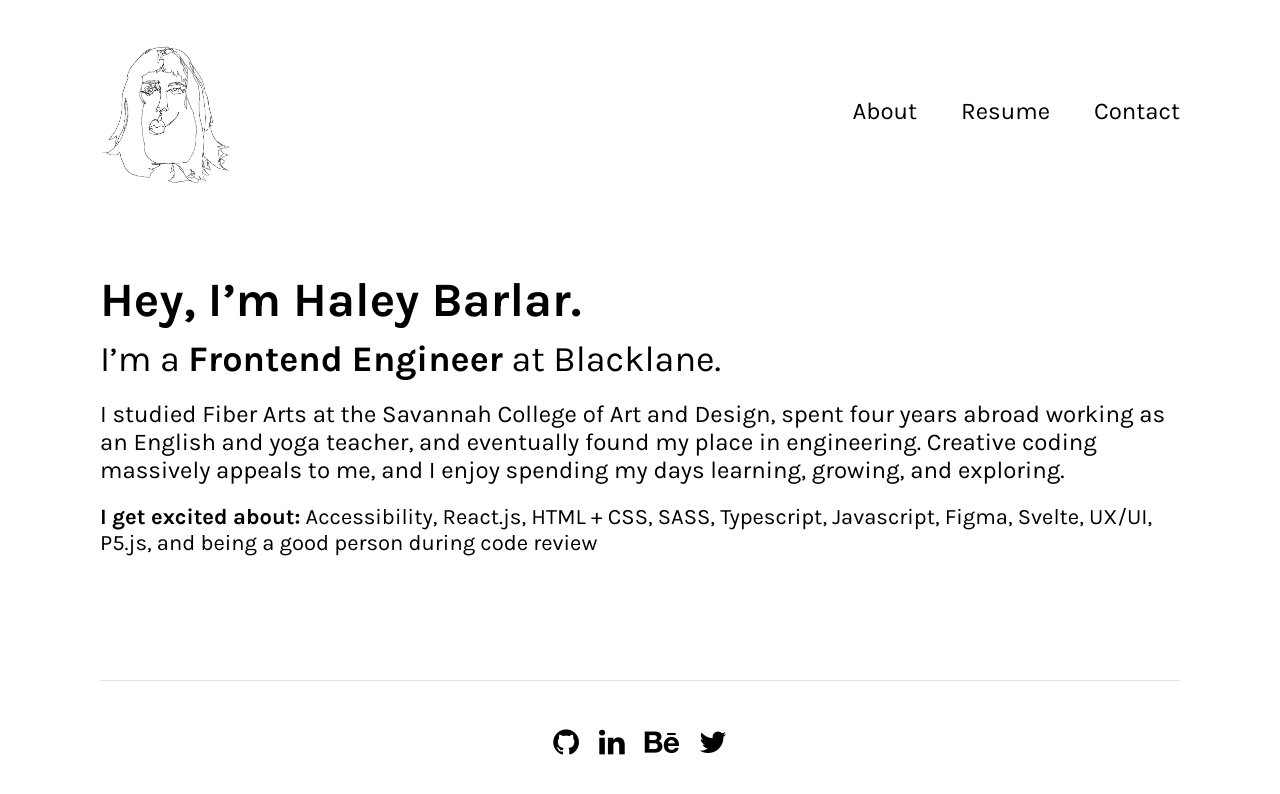
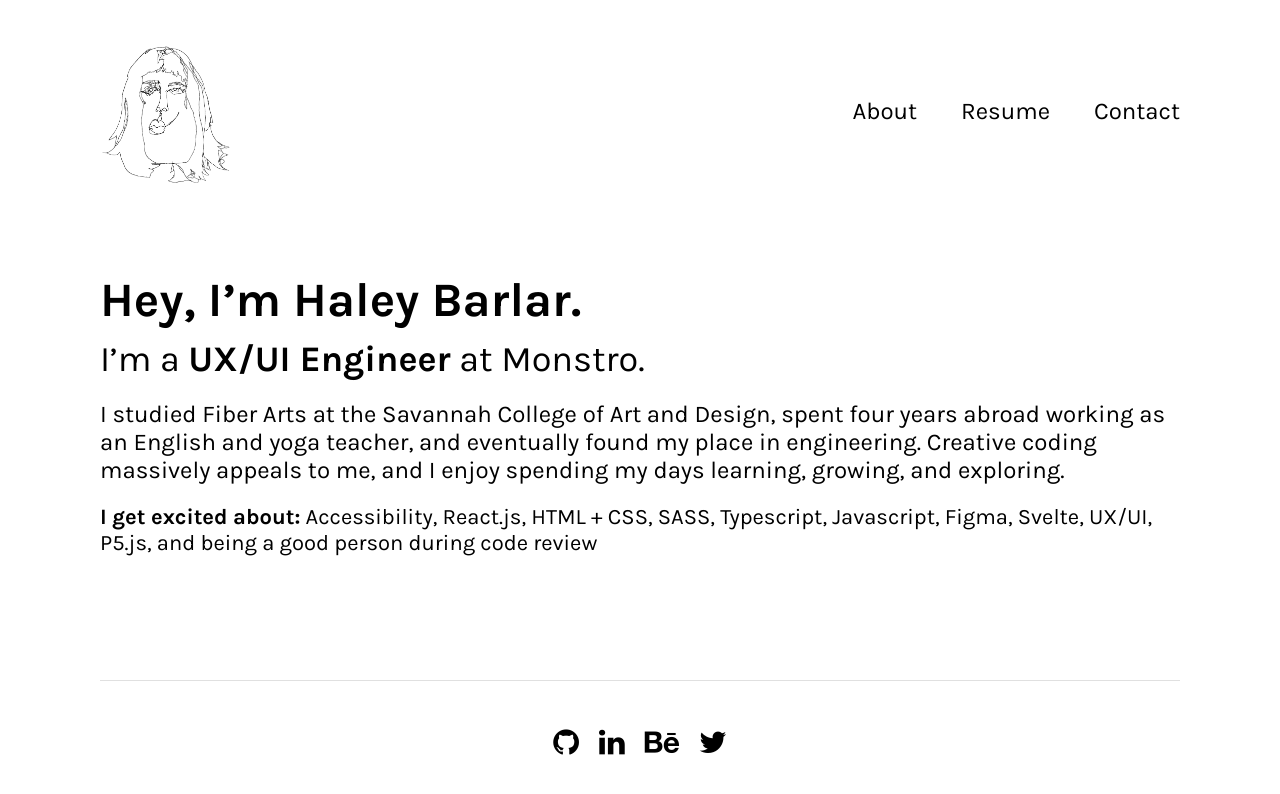
Before and after one commit to haleybarlar/my-portfolio, a React (Create React App) app: page / in a window 1280 px wide. Shown: the top 794 px of the page. Built offline with nearby package versions, Linux system fonts and the light colour scheme.

Commit message:
update work

```diff
--- a/src/components/Home.jsx
+++ b/src/components/Home.jsx
@@ -11,7 +11,7 @@ export default function Home() {
           <div className="words">
             <h1>Hey, I’m Haley Barlar.</h1>
             <h2>
-              I’m a <span>Frontend Engineer</span> at Blacklane.
+              I’m a <span>UX/UI Engineer</span> at Monstro.
             </h2>
           </div>
         </div>
```
